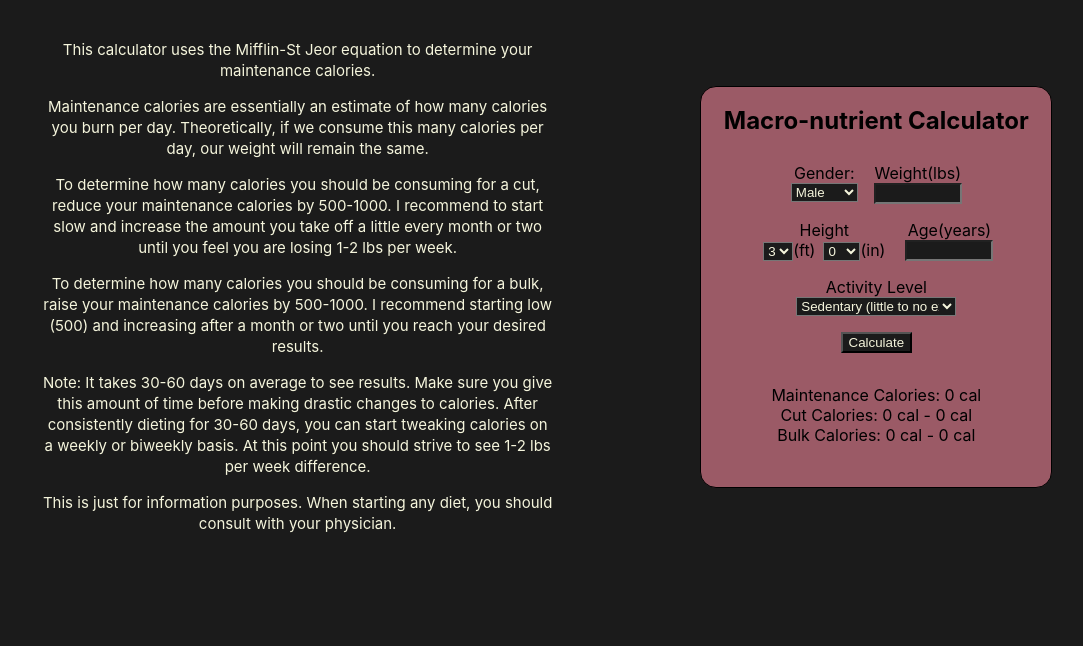
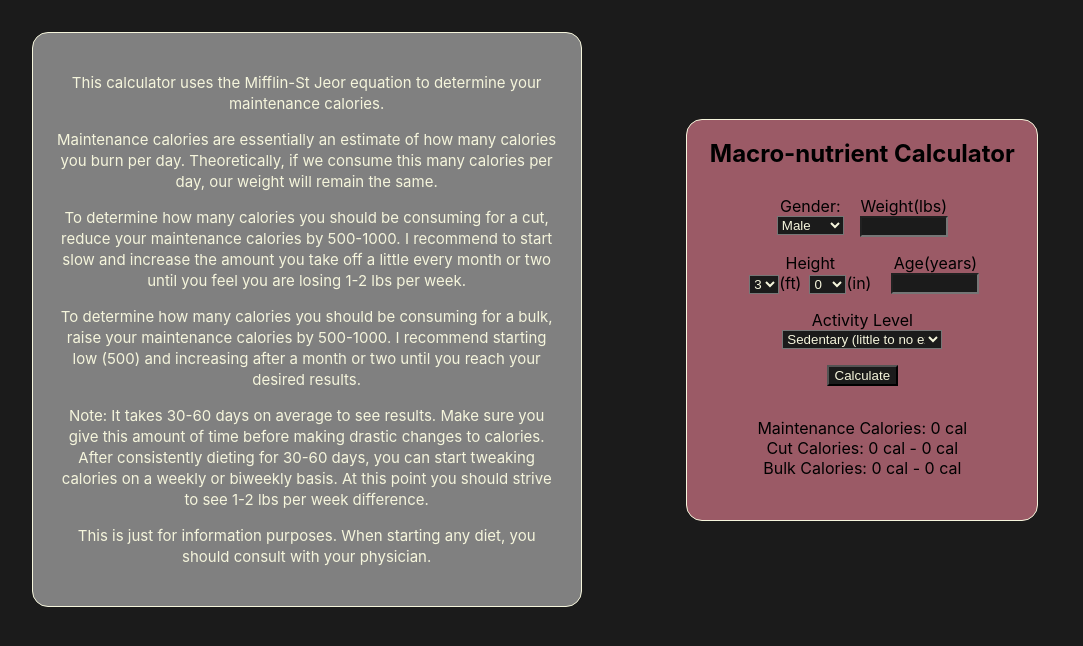
Before and after one commit to tfuent1/macros, a React (Create React App) app: page / in a window 1280 px wide. Shown: the top 646 px of the page, without its empty margins (105-1188 px from the left). Built offline with nearby package versions, Linux system fonts and the light colour scheme.

Commit message:
fixed styling

```diff
--- a/src/App.css
+++ b/src/App.css
@@ -13,12 +13,17 @@ html {
   align-items: center;
   justify-content: space-evenly;
   text-align: center;
+  margin: 2rem;
 }
 
 #disclaimer {
   color: beige;
-  max-width: 40%;
+  max-width: 500px;
   padding: 1.5rem;
+  background-color: grey;
+  border-style: solid;
+  border-radius: 1rem;
+  border-width: 1px;
 }
 
 #disclaimer p {
@@ -34,6 +39,7 @@ html {
   border-style: solid;
   border-radius: 1rem;
   background-color: rgb(155, 90, 102);
+  border-color: beige;
 }
 
 #macros {
--- a/src/App.js
+++ b/src/App.js
@@ -1,4 +1,3 @@
-import logo from './logo.svg';
 import './App.css';
 import Macros from './components/macros';
 
```
